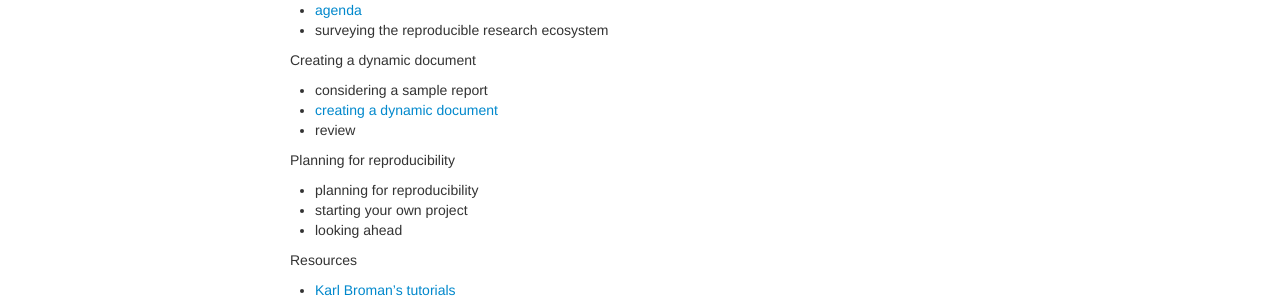
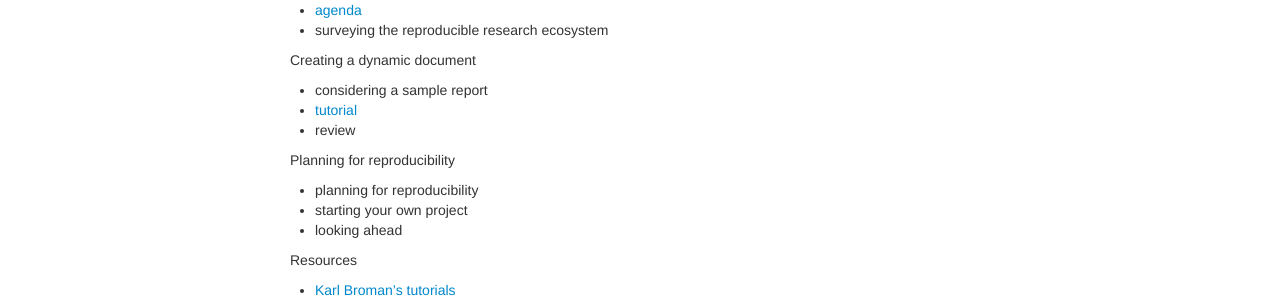
Before and after one commit to DSR-RHIT/creating-reproducible-reports, a Jekyll site: the page built from index.md, in a window 1280 px wide. Shown: the part 392-690 px from the top of the page. Built offline with Jekyll 4.4.1, drawn with Linux system fonts in a browser that asks for light colours.

Commit message:
update tutorial

```diff
--- a/index.md
+++ b/index.md
@@ -23,7 +23,7 @@ Getting started
 Creating a dynamic document
 
 - considering a sample report
-- [creating a dynamic document](pages/tutorial.html)
+- [tutorial](pages/tutorial.html)
 - review
 
 Planning for reproducibility
```
Also changed, not shown: pages/tutorial.md (line endings or trailing spaces).
